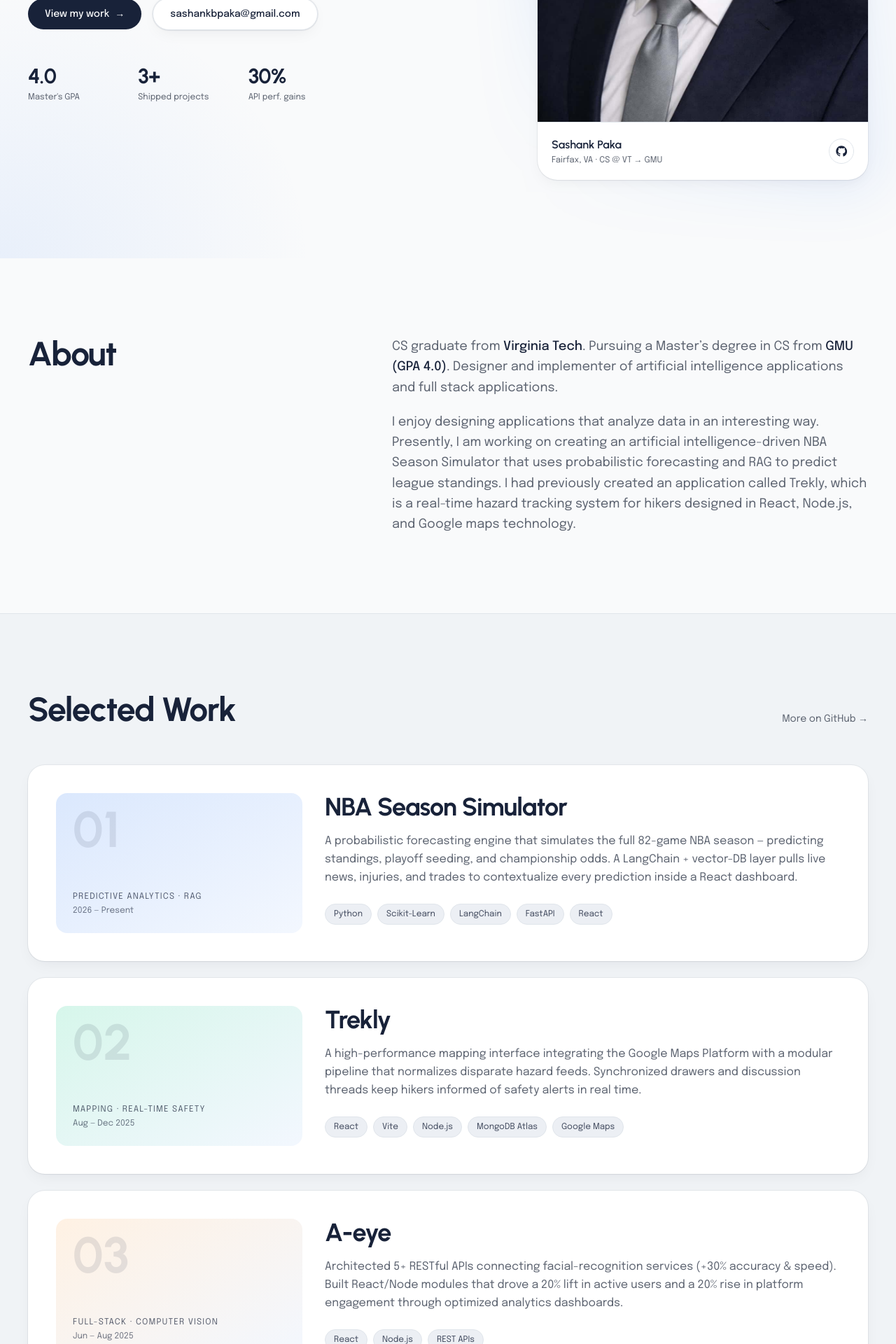
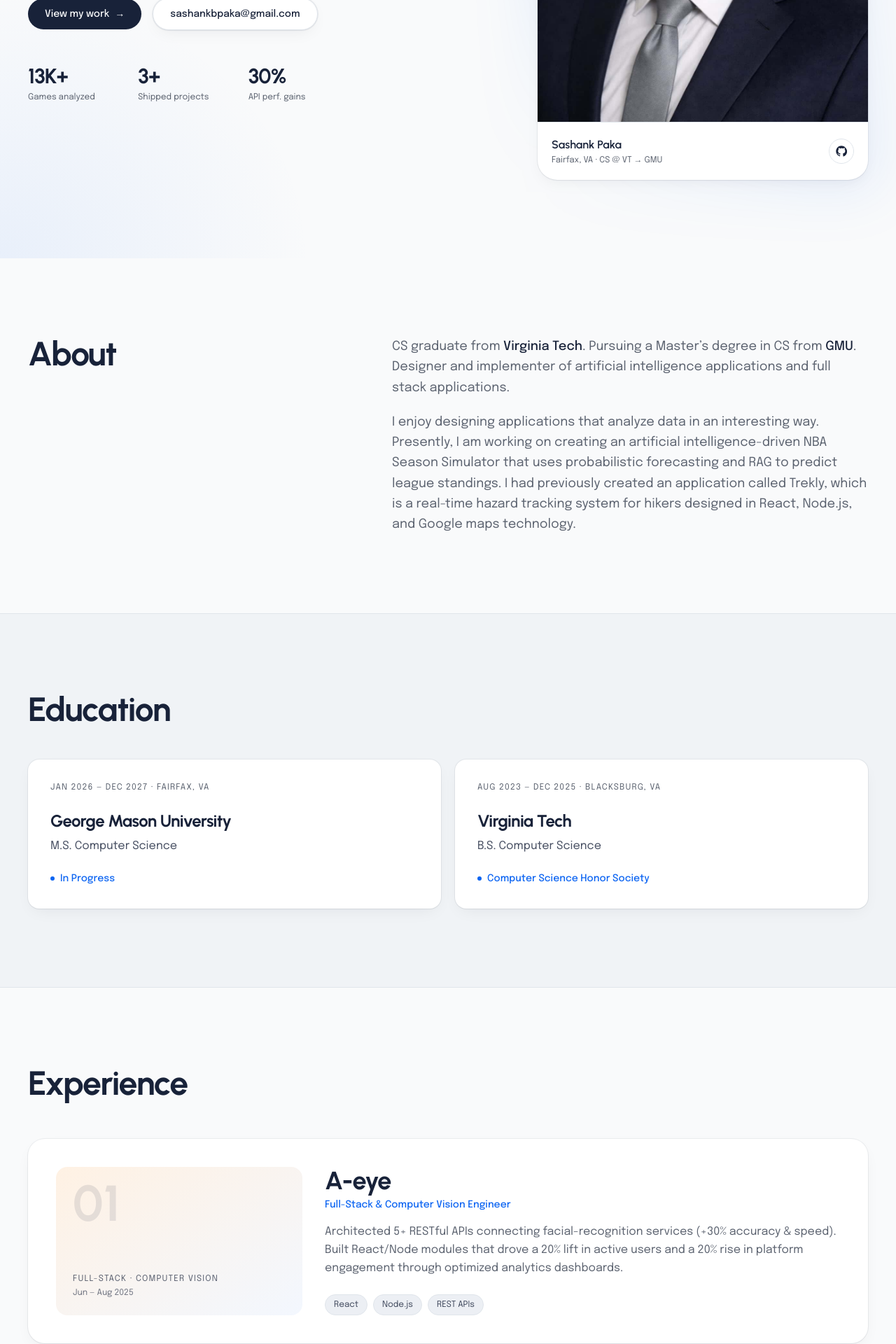
Before and after one commit to sashankpaka123/SashankPortfolio, a React (Vite) app: page / in a window 1280 px wide. Shown: the part 560-2480 px from the top of the page at 70% size. Built offline with nearby package versions, Linux system fonts and the light colour scheme.

Commit message:
Separate Experience from Projects, add NBA Simulator details, remove GPA, reorder sections

```diff
--- a/src/components/AboutSection.tsx
+++ b/src/components/AboutSection.tsx
@@ -10,7 +10,7 @@ const AboutSection = () => {
         </div>
         <div className="lg:col-span-7 space-y-5 text-lg leading-relaxed text-muted-foreground">
           <p>
-            CS graduate from <span className="text-foreground font-medium">Virginia Tech</span>. Pursuing a Master’s degree in CS from <span className="text-foreground font-medium">GMU (GPA 4.0)</span>. Designer and implementer of artificial intelligence applications and full stack applications.
+            CS graduate from <span className="text-foreground font-medium">Virginia Tech</span>. Pursuing a Master’s degree in CS from <span className="text-foreground font-medium">GMU</span>. Designer and implementer of artificial intelligence applications and full stack applications.
           </p>
           <p>
             I enjoy designing applications that analyze data in an interesting way. Presently, I am working on creating an artificial intelligence-driven NBA Season Simulator that uses probabilistic forecasting and RAG to predict league standings. I had previously created an application called Trekly, which is a real-time hazard tracking system for hikers designed in React, Node.js, and Google maps technology.
--- a/src/components/EducationSection.tsx
+++ b/src/components/EducationSection.tsx
@@ -3,7 +3,7 @@ const schools = [
     school: 'George Mason University',
     degree: 'M.S. Computer Science',
     date: 'Jan 2026 — Dec 2027',
-    note: 'GPA 4.0 / 4.0',
+    note: 'In Progress',
     place: 'Fairfax, VA',
   },
   {
--- /dev/null
+++ b/src/components/ExperienceSection.tsx
@@ -0,0 +1,78 @@
+import { motion } from 'framer-motion';
+
+const experiences = [
+  {
+    title: 'A-eye',
+    role: 'Full-Stack & Computer Vision Engineer',
+    tag: 'Full-Stack · Computer Vision',
+    date: 'Jun — Aug 2025',
+    body: 'Architected 5+ RESTful APIs connecting facial-recognition services (+30% accuracy & speed). Built React/Node modules that drove a 20% lift in active users and a 20% rise in platform engagement through optimized analytics dashboards.',
+    stack: ['React', 'Node.js', 'REST APIs'],
+    accent: 'from-orange-300/20 to-primary/5',
+  },
+];
+
+const ExperienceSection = () => {
+  return (
+    <section id="experience" className="py-28">
+      <div className="max-w-7xl mx-auto px-6 md:px-10">
+        <div className="flex items-end justify-between mb-14 flex-wrap gap-4">
+          <div>
+            <h2 className="font-display font-bold text-4xl md:text-5xl tracking-tight">
+              Experience
+            </h2>
+          </div>
+        </div>
+
+        <div className="space-y-6">
+          {experiences.map((p, i) => (
+            <motion.article
+              key={p.title}
+              initial={{ opacity: 0, y: 24 }}
+              whileInView={{ opacity: 1, y: 0 }}
+              viewport={{ once: true, margin: '-80px' }}
+              transition={{ duration: 0.6, delay: i * 0.05 }}
+              className="group relative rounded-3xl bg-card ring-soft overflow-hidden"
+            >
+              <div className="grid md:grid-cols-12 gap-8 p-8 md:p-10">
+                {/* Accent panel */}
+                <div className={`md:col-span-4 rounded-2xl bg-gradient-to-br ${p.accent} relative overflow-hidden min-h-[200px] flex items-end p-6`}>
+                  <div className="font-display text-7xl font-bold text-foreground/10 absolute top-4 left-6">
+                    0{i + 1}
+                  </div>
+                  <div className="relative">
+                    <div className="text-xs uppercase tracking-widest text-foreground/70">{p.tag}</div>
+                    <div className="text-xs text-foreground/60 mt-1">{p.date}</div>
+                  </div>
+                </div>
+
+                {/* Details */}
+                <div className="md:col-span-8">
+                  <h3 className="font-display font-bold text-3xl md:text-4xl tracking-tight">
+                    {p.title}
+                  </h3>
+                  <div className="mt-1 text-sm text-primary font-medium">{p.role}</div>
+                  <p className="mt-4 text-muted-foreground leading-relaxed">
+                    {p.body}
+                  </p>
+                  <div className="mt-6 flex flex-wrap gap-2">
+                    {p.stack.map((s) => (
+                      <span
+                        key={s}
+                        className="text-xs px-3 py-1.5 rounded-full bg-mist text-foreground/80 border border-border"
+                      >
+                        {s}
+                      </span>
+                    ))}
+                  </div>
+                </div>
+              </div>
+            </motion.article>
+          ))}
+        </div>
+      </div>
+    </section>
+  );
+};
+
+export default ExperienceSection;
--- a/src/components/HeroSection.tsx
+++ b/src/components/HeroSection.tsx
@@ -20,13 +20,13 @@ const HeroSection = () => {
           </p>
 
           <p className="mt-8 max-w-xl text-lg text-muted-foreground leading-relaxed">
-            Computer Science student at Virginia Tech (B.S.) and George Mason (M.S., 4.0 GPA) building full-stack systems and AI products with React, Python, and RAG.
+            Computer Science student at Virginia Tech (B.S.) and George Mason (M.S.) building full-stack systems and AI products with React, Python, and RAG.
           </p>
 
           {/* CTA buttons */}
           <div className="mt-10 flex flex-wrap items-center gap-4">
             <a
-              href="#work"
+              href="#projects"
               className="inline-flex items-center gap-2 rounded-full bg-foreground text-background px-6 py-3 text-sm font-medium hover:bg-primary transition-colors"
             >
               View my work <span aria-hidden>→</span>
@@ -41,7 +41,7 @@ const HeroSection = () => {
 
           {/* Stats */}
           <div className="mt-12 grid grid-cols-3 gap-6 max-w-md">
-            <Stat value="4.0" label="Master's GPA" />
+            <Stat value="13K+" label="Games analyzed" />
             <Stat value="3+" label="Shipped projects" />
             <Stat value="30%" label="API perf. gains" />
           </div>
--- a/src/components/Navigation.tsx
+++ b/src/components/Navigation.tsx
@@ -25,9 +25,10 @@ const Navigation = () => {
         {/* Desktop links */}
         <div className="hidden md:flex items-center gap-8 text-sm text-muted-foreground">
           <a href="#about" className="hover:text-foreground transition-colors">About</a>
-          <a href="#work" className="hover:text-foreground transition-colors">Work</a>
+          <a href="#education" className="hover:text-foreground transition-colors">Education</a>
+          <a href="#experience" className="hover:text-foreground transition-colors">Experience</a>
+          <a href="#projects" className="hover:text-foreground transition-colors">Projects</a>
           <a href="#stack" className="hover:text-foreground transition-colors">Stack</a>
-          <a href="#education" className="hover:text-foreground transition-colors">Education</a>
         </div>
 
         {/* CTA button */}
@@ -53,9 +54,10 @@ const Navigation = () => {
         <div className="md:hidden glass border-b border-border px-6 pb-4 animate-fade-in">
           <div className="flex flex-col gap-3">
             <a href="#about" onClick={() => setIsOpen(false)} className="text-muted-foreground hover:text-foreground transition-colors text-sm py-2">About</a>
-            <a href="#work" onClick={() => setIsOpen(false)} className="text-muted-foreground hover:text-foreground transition-colors text-sm py-2">Work</a>
+            <a href="#education" onClick={() => setIsOpen(false)} className="text-muted-foreground hover:text-foreground transition-colors text-sm py-2">Education</a>
+            <a href="#experience" onClick={() => setIsOpen(false)} className="text-muted-foreground hover:text-foreground transition-colors text-sm py-2">Experience</a>
+            <a href="#projects" onClick={() => setIsOpen(false)} className="text-muted-foreground hover:text-foreground transition-colors text-sm py-2">Projects</a>
             <a href="#stack" onClick={() => setIsOpen(false)} className="text-muted-foreground hover:text-foreground transition-colors text-sm py-2">Stack</a>
-            <a href="#education" onClick={() => setIsOpen(false)} className="text-muted-foreground hover:text-foreground transition-colors text-sm py-2">Education</a>
             <a
               href="#contact"
               onClick={() => setIsOpen(false)}
--- a/src/components/ProjectsSection.tsx
+++ b/src/components/ProjectsSection.tsx
@@ -3,39 +3,40 @@ import { motion } from 'framer-motion';
 const projects = [
   {
     title: 'NBA Season Simulator',
+    subtitle: 'Python, React, Scikit-Learn, LangChain, FastAPI',
     tag: 'Predictive Analytics · RAG',
-    date: '2026 — Present',
-    body: 'A probabilistic forecasting engine that simulates the full 82-game NBA season — predicting standings, playoff seeding, and championship odds. A LangChain + vector-DB layer pulls live news, injuries, and trades to contextualize every prediction inside a React dashboard.',
+    date: 'Jan 2026 — Present',
+    highlights: [
+      'Engineered a full-stack forecasting dashboard utilizing FastAPI to serve real-time Monte Carlo season predictions to an interactive React client, orchestrating on-demand recalculations when users dynamically toggle player injuries or roster configurations.',
+      'Developed a scikit-learn predictive pipeline evaluated on 13K+ historical games using chronological splits to eliminate look-ahead bias; engineered dynamic features including rolling pace-adjusted Net Ratings, schedule fatigue indexes, and a daily grid ranking team efficiencies.',
+      'Optimized a stateful Monte Carlo simulation engine to execute 1,000+ full-season iterations (~1.3M game states) in under a second by extracting model coefficients to bypass scikit-learn\'s inference overhead via vectorized mathematical formulas.',
+      'Built an interactive React frontend featuring client-side state synchronizations with backend ML parameters, integrating interactive roster-health controls and a custom 5-on-5 game simulator with live commentary generation.',
+      'Integrated a LangChain LLM analyst utilizing context-injected prompt engineering to bridge quantitative model features (SRS, Net Rating, Spacing) and current roster contexts into automated, narrative forecast explanations.',
+    ],
     stack: ['Python', 'Scikit-Learn', 'LangChain', 'FastAPI', 'React'],
     accent: 'from-primary/15 to-primary/5',
   },
   {
     title: 'Trekly',
+    subtitle: 'React, Vite, Node.js, MongoDB Atlas, Google Maps',
     tag: 'Mapping · Real-time Safety',
     date: 'Aug — Dec 2025',
-    body: 'A high-performance mapping interface integrating the Google Maps Platform with a modular pipeline that normalizes disparate hazard feeds. Synchronized drawers and discussion threads keep hikers informed of safety alerts in real time.',
+    highlights: [
+      'A high-performance mapping interface integrating the Google Maps Platform with a modular pipeline that normalizes disparate hazard feeds. Synchronized drawers and discussion threads keep hikers informed of safety alerts in real time.',
+    ],
     stack: ['React', 'Vite', 'Node.js', 'MongoDB Atlas', 'Google Maps'],
     accent: 'from-emerald-400/20 to-primary/5',
-  },
-  {
-    title: 'A-eye',
-    tag: 'Full-Stack · Computer Vision',
-    date: 'Jun — Aug 2025',
-    body: 'Architected 5+ RESTful APIs connecting facial-recognition services (+30% accuracy & speed). Built React/Node modules that drove a 20% lift in active users and a 20% rise in platform engagement through optimized analytics dashboards.',
-    stack: ['React', 'Node.js', 'REST APIs'],
-    accent: 'from-orange-300/20 to-primary/5',
   },
 ];
 
 const ProjectsSection = () => {
   return (
-    <section id="work" className="py-28 bg-mist/60 border-y border-border">
+    <section id="projects" className="py-28 bg-mist/60 border-y border-border">
       <div className="max-w-7xl mx-auto px-6 md:px-10">
         <div className="flex items-end justify-between mb-14 flex-wrap gap-4">
           <div>
-
             <h2 className="font-display font-bold text-4xl md:text-5xl tracking-tight">
-              Selected Work
+              Projects
             </h2>
           </div>
           <a
@@ -75,9 +76,15 @@ const ProjectsSection = () => {
                   <h3 className="font-display font-bold text-3xl md:text-4xl tracking-tight">
                     {p.title}
                   </h3>
-                  <p className="mt-4 text-muted-foreground leading-relaxed">
-                    {p.body}
-                  </p>
+                  <div className="mt-1 text-sm text-primary font-medium">{p.subtitle}</div>
+                  <ul className="mt-4 space-y-3">
+                    {p.highlights.map((h, idx) => (
+                      <li key={idx} className="flex gap-3 text-muted-foreground leading-relaxed text-[0.925rem]">
+                        <span className="mt-2 w-1.5 h-1.5 rounded-full bg-primary/60 shrink-0" />
+                        <span>{h}</span>
+                      </li>
+                    ))}
+                  </ul>
                   <div className="mt-6 flex flex-wrap gap-2">
                     {p.stack.map((s) => (
                       <span
--- a/src/pages/Index.tsx
+++ b/src/pages/Index.tsx
@@ -2,9 +2,10 @@ import { Helmet } from 'react-helmet-async';
 import Navigation from '@/components/Navigation';
 import HeroSection from '@/components/HeroSection';
 import AboutSection from '@/components/AboutSection';
+import EducationSection from '@/components/EducationSection';
+import ExperienceSection from '@/components/ExperienceSection';
 import ProjectsSection from '@/components/ProjectsSection';
 import ToolkitSection from '@/components/ToolkitSection';
-import EducationSection from '@/components/EducationSection';
 import ContactSection from '@/components/ContactSection';
 
 const Index = () => {
@@ -14,7 +15,7 @@ const Index = () => {
         <title>Sashank Paka | Full-Stack &amp; AI Engineer</title>
         <meta
           name="description"
-          content="Sashank Paka — Full-Stack & AI Engineer. CS @ Virginia Tech (B.S.) and George Mason (M.S., 4.0 GPA). Building full-stack systems and AI products with React, Python, and RAG."
+          content="Sashank Paka — Full-Stack & AI Engineer. CS @ Virginia Tech (B.S.) and George Mason (M.S.). Building full-stack systems and AI products with React, Python, and RAG."
         />
         <meta name="keywords" content="Sashank Paka, Full-Stack Developer, AI Engineer, React, Python, LangChain, Virginia Tech, George Mason" />
         <meta property="og:title" content="Sashank Paka | Full-Stack & AI Engineer" />
@@ -30,9 +31,10 @@ const Index = () => {
         <Navigation />
         <HeroSection />
         <AboutSection />
+        <EducationSection />
+        <ExperienceSection />
         <ProjectsSection />
         <ToolkitSection />
-        <EducationSection />
         <ContactSection />
       </main>
     </>
```
